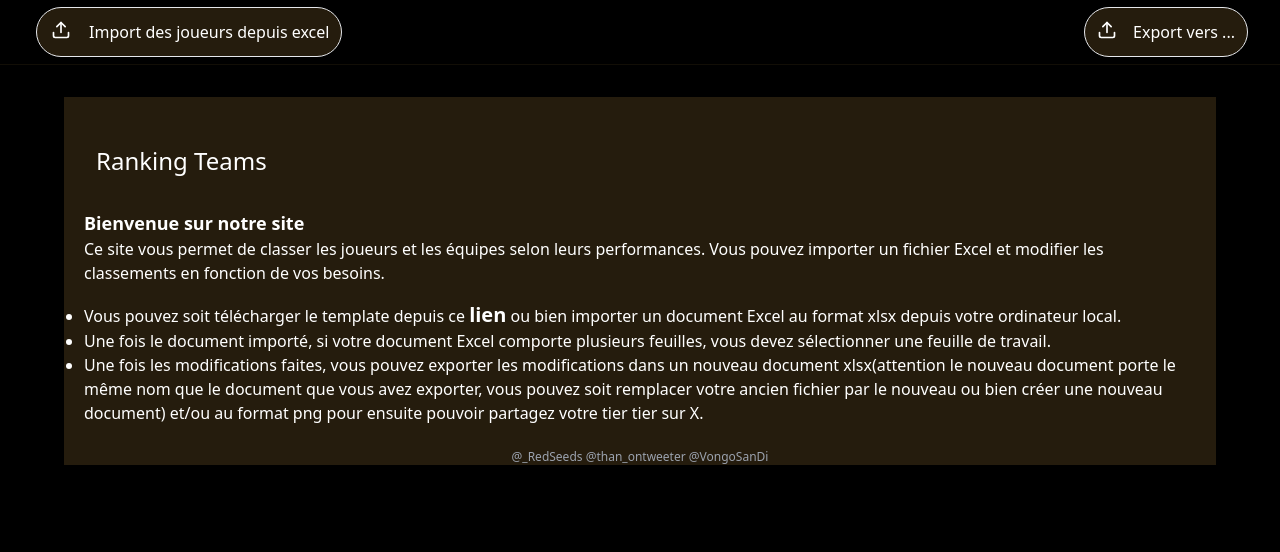
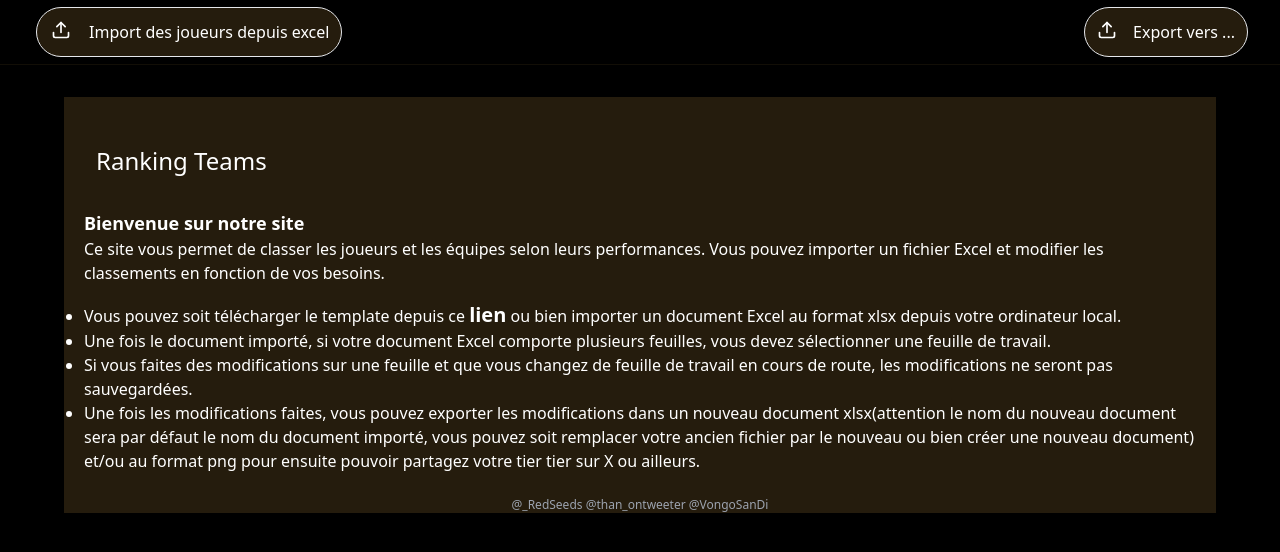
Before and after one commit to JeremyCPE/TierLeague, a React (Vite) app: page / in a window 1280 px wide. Shown: the top 552 px of the page. Built offline with nearby package versions, Linux system fonts and the light colour scheme; a web font is replaced by a local one.

Commit message:
fix typo

```diff
--- a/src/components/TierList.tsx
+++ b/src/components/TierList.tsx
@@ -79,7 +79,10 @@ export const TierList = forwardRef<HTMLDivElement, TierListProps>(({ fullplayers
           <li>
             Une fois le document importé, si votre document Excel comporte plusieurs feuilles, vous devez sélectionner une feuille de travail.
           </li>
-          <li>Une fois les modifications faites, vous pouvez exporter les modifications dans un nouveau document xlsx(attention le nouveau document porte le même nom que le document que vous avez exporter, vous pouvez soit remplacer votre ancien fichier par le nouveau ou bien créer une nouveau document) et/ou au format png pour ensuite pouvoir partagez votre tier tier sur X.
+          <li>
+            Si vous faites des modifications sur une feuille et que vous changez de feuille de travail en cours de route, les modifications ne seront pas sauvegardées.
+          </li>
+          <li>Une fois les modifications faites, vous pouvez exporter les modifications dans un nouveau document xlsx(attention le nom du nouveau document sera par défaut le nom du document importé, vous pouvez soit remplacer votre ancien fichier par le nouveau ou bien créer une nouveau document) et/ou au format png pour ensuite pouvoir partagez votre tier tier sur X ou ailleurs.
           </li>
         </ul>
       </section>}
```
